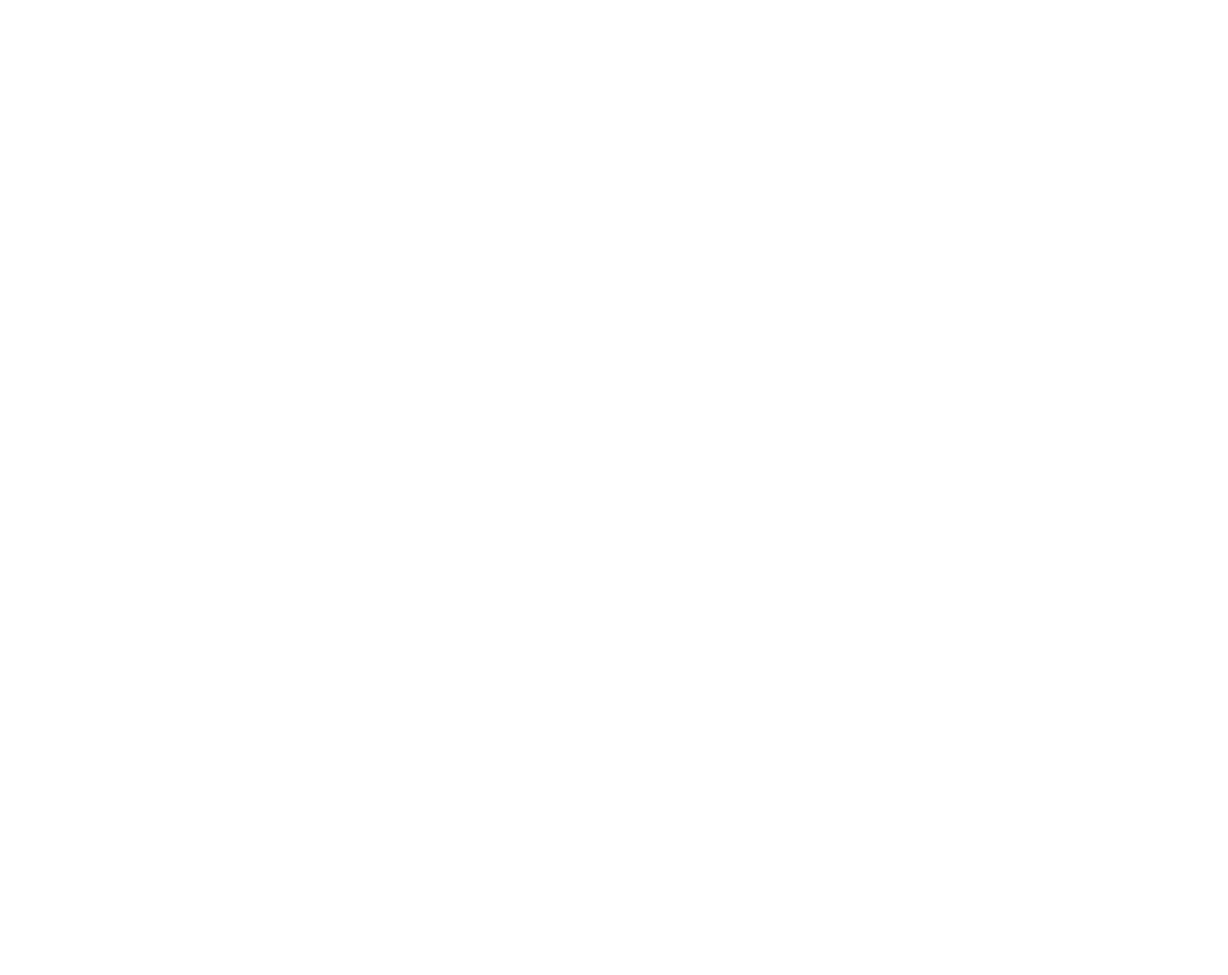
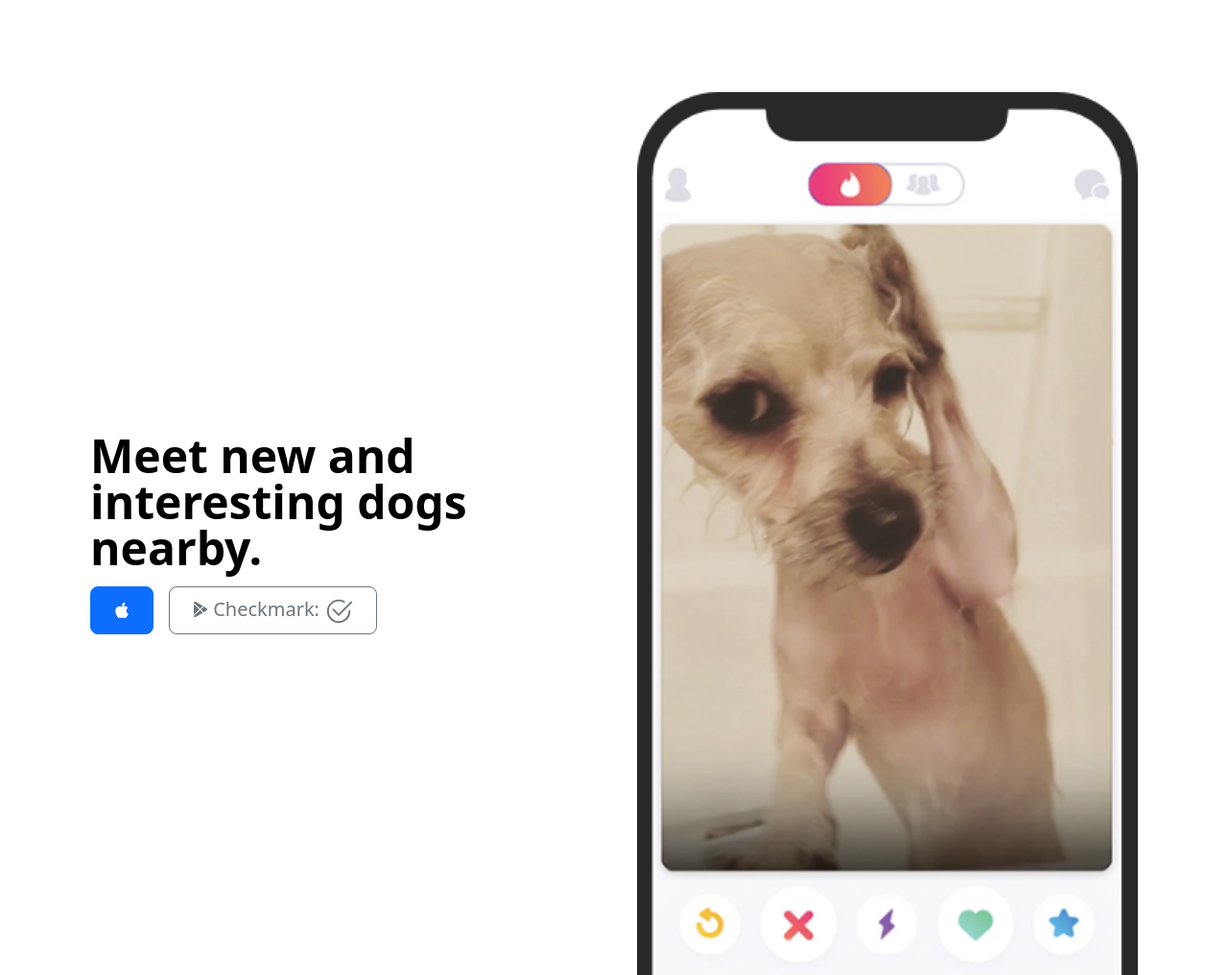
Before and after one commit to xkatherinemoore/AppBrewery_FullStackBC, a plain HTML site: page TinDog Project/index.html in a window 1280 px wide. Shown: the whole page at 96% size. Before the commit the page ends 800 px from the top, so only its background shows below. Drawn offline with nearby package versions, Linux system fonts and the light colour scheme.

Commit message:
Created Title section using Bootstrap Heroes template

```diff
--- a/TinDog Project/index.html
+++ b/TinDog Project/index.html
@@ -5,13 +5,53 @@
   <meta charset="UTF-8">
   <meta name="viewport" content="width=device-width, initial-scale=1.0">
   <title>TinDog</title>
+
+  <link href="https://cdn.jsdelivr.net/npm/bootstrap@5.3.3/dist/css/bootstrap.min.css" rel="stylesheet"
+    integrity="sha384-QWTKZyjpPEjISv5WaRU9OFeRpok6YctnYmDr5pNlyT2bRjXh0JMhjY6hW+ALEwIH" crossorigin="anonymous">
 </head>
 
 <body>
 
   <!-- Title -->
   <section id="title">
+    <div class="container col-xxl-8 px-4 py-5 gradient-background">
+      <div class="row flex-lg-row-reverse align-items-center g-5 py-5">
+        <div class="col-10 col-sm-8 col-lg-6">
+          <img src="images/iphone.png" class="d-block mx-lg-auto img-fluid" alt="iPhone with TinDog open and a chihuahua's profile shown." width="700"
+            height="500" loading="lazy">
+        </div>
+        <div class="col-lg-6">
+          <h1 class="display-5 fw-bold text-body-emphasis lh-1 mb-3">Meet new and interesting dogs nearby.</h1>
+          <div class="d-grid gap-2 d-md-flex justify-content-md-start">
+            <button type="button" class="btn btn-primary btn-lg px-4 me-md-2">
+              <svg xmlns="http://www.w3.org/2000/svg" width="16" height="16" fill="currentColor"
+                class="bi bi-apple mb-1" viewBox="0 0 16 16">
+                <path
+                  d="M11.182.008C11.148-.03 9.923.023 8.857 1.18c-1.066 1.156-.902 2.482-.878 2.516.024.034 1.52.087 2.475-1.258.955-1.345.762-2.391.728-2.43Zm3.314 11.733c-.048-.096-2.325-1.234-2.113-3.422.212-2.189 1.675-2.789 1.698-2.854.023-.065-.597-.79-1.254-1.157a3.692 3.692 0 0 0-1.563-.434c-.108-.003-.483-.095-1.254.116-.508.139-1.653.589-1.968.607-.316.018-1.256-.522-2.267-.665-.647-.125-1.333.131-1.824.328-.49.196-1.422.754-2.074 2.237-.652 1.482-.311 3.83-.067 4.56.244.729.625 1.924 1.273 2.796.576.984 1.34 1.667 1.659 1.899.319.232 1.219.386 1.843.067.502-.308 1.408-.485 1.766-.472.357.013 1.061.154 1.782.539.571.197 1.111.115 1.652-.105.541-.221 1.324-1.059 2.238-2.758.347-.79.505-1.217.473-1.282Z" />
+                <path
+                  d="M11.182.008C11.148-.03 9.923.023 8.857 1.18c-1.066 1.156-.902 2.482-.878 2.516.024.034 1.52.087 2.475-1.258.955-1.345.762-2.391.728-2.43Zm3.314 11.733c-.048-.096-2.325-1.234-2.113-3.422.212-2.189 1.675-2.789 1.698-2.854.023-.065-.597-.79-1.254-1.157a3.692 3.692 0 0 0-1.563-.434c-.108-.003-.483-.095-1.254.116-.508.139-1.653.589-1.968.607-.316.018-1.256-.522-2.267-.665-.647-.125-1.333.131-1.824.328-.49.196-1.422.754-2.074 2.237-.652 1.482-.311 3.83-.067 4.56.244.729.625 1.924 1.273 2.796.576.984 1.34 1.667 1.659 1.899.319.232 1.219.386 1.843.067.502-.308 1.408-.485 1.766-.472.357.013 1.061.154 1.782.539.571.197 1.111.115 1.652-.105.541-.221 1.324-1.059 2.238-2.758.347-.79.505-1.217.473-1.282Z" />
+              </svg>
+            </button>
+            <button type="button" class="btn btn-outline-secondary btn-lg px-4">
+              <svg xmlns="http://www.w3.org/2000/svg" width="16" height="16" fill="currentColor"
+                class="bi bi-google-play mb-1" viewBox="0 0 16 16">
+                <path
+                  d="M14.222 9.374c1.037-.61 1.037-2.137 0-2.748L11.528 5.04 8.32 8l3.207 2.96 2.694-1.586Zm-3.595 2.116L7.583 8.68 1.03 14.73c.201 1.029 1.36 1.61 2.303 1.055l7.294-4.295ZM1 13.396V2.603L6.846 8 1 13.396ZM1.03 1.27l6.553 6.05 3.044-2.81L3.333.215C2.39-.341 1.231.24 1.03 1.27Z" />
+              </svg>
 
+              Checkmark:
+              <svg xmlns="http://www.w3.org/2000/svg" height="30" fill="currentColor" class="bi bi-check2-circle"
+                viewBox="0 0 16 16">
+                <path
+                  d="M2.5 8a5.5 5.5 0 0 1 8.25-4.764.5.5 0 0 0 .5-.866A6.5 6.5 0 1 0 14.5 8a.5.5 0 0 0-1 0 5.5 5.5 0 1 1-11 0z" />
+                <path
+                  d="M15.354 3.354a.5.5 0 0 0-.708-.708L8 9.293 5.354 6.646a.5.5 0 1 0-.708.708l3 3a.5.5 0 0 0 .708 0l7-7z" />
+              </svg>
+            </button>
+          </div>
+        </div>
+      </div>
+    </div>
   </section>
   <!-- Features -->
   <section id="features">
```
